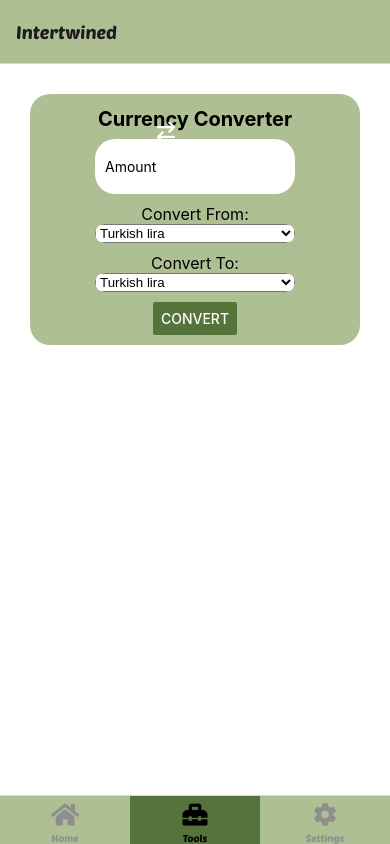
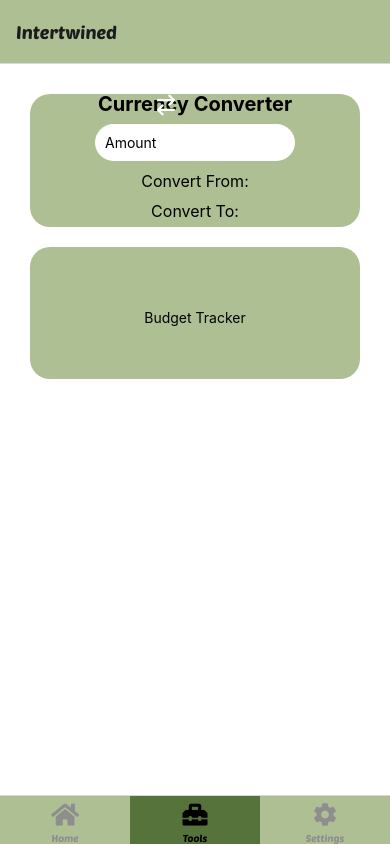
Before and after one commit to TonyLamQ/Intertwined, a React Native app: screen /tools in a window 390 px wide. Built offline with nearby package versions, Linux system fonts and the light colour scheme.

Commit message:
init new functions

```diff
--- a/Components/ToolsScreen.tsx
+++ b/Components/ToolsScreen.tsx
@@ -1,11 +1,13 @@
 import colors from '../utils/colors';
 import { ScrollView, StyleSheet, Text, View } from 'react-native';
-import ValutaConverterComponent from './ValutaConverterComponent';
+import ValutaConverterComponent from '../Shared/ValutaConverterComponent';
+import BudgetTrackerComponent from '../Shared/BudgetTrackerComponent';
 
 export default function ToolsScreen() {
   return (
       <ScrollView style={styles.scrollView}>
         <ValutaConverterComponent />
+        <BudgetTrackerComponent />
       </ScrollView>
   );
 }
@@ -14,6 +16,10 @@ const styles = StyleSheet.create({
   scrollView: {
     flex: 1,
     padding:30,
+    gap: 20,
     backgroundColor: colors.white,
   },
+  ValutaConverter:{
+
+  }
 });
--- /dev/null
+++ b/Shared/BudgetTrackerComponent.tsx
@@ -0,0 +1,24 @@
+import { useState } from 'react';
+import { StyleSheet, Text, View } from 'react-native';
+import colors from '../utils/colors';
+
+export default function BudgetTrackerComponent() {
+  return (
+      <View style={styles.ViewContainer}>
+        <Text>Budget Tracker</Text>
+      </View>
+  );
+}
+
+const styles = StyleSheet.create({
+    ViewContainer: {
+        flex: 1,
+        backgroundColor: colors.primary,
+        alignItems: 'center',
+        justifyContent: 'center',
+        paddingTop:20,
+        paddingBottom:10,
+        borderRadius: 20,
+        marginBottom: 20,
+      },
+});
--- a/Components/ValutaConverterComponent.tsx
+++ b/Shared/ValutaConverterComponent.tsx
@@ -1,4 +1,4 @@
-import { useState } from 'react';
+import { useEffect, useState } from 'react';
 import { Button, StyleSheet, Text, View, TextInput, TouchableOpacity } from 'react-native';
 import colors from '../utils/colors';
 import { CurrencyRates, getCurrencyByRate } from '../Data/CurrencyRates';
@@ -11,7 +11,15 @@ export default function ValutaConverterComponent() {
     const [fromCurrency, setfromCurrency] = useState(CurrencyRates.TRY.toString());
     const [toCurrency, settoCurrency] = useState(CurrencyRates.TRY.toString());
 
+    useEffect(() => {
+      convertCurrency();
+    }, [fromCurrency, toCurrency, amount]);
+
     const convertCurrency = () => {
+      if (amount === '') {
+        setConvertedAmount('');
+        return;
+      }
       const result = ((parseFloat(amount) / parseFloat(fromCurrency)) * parseFloat(toCurrency)).toFixed(2);
       if (isNaN(parseFloat(result))) {
         setConvertedAmount('Invalid amount');
@@ -38,7 +46,6 @@ export default function ValutaConverterComponent() {
               const temp = fromCurrency;
               setfromCurrency(toCurrency);
               settoCurrency(temp);
-              convertCurrency();
             }}>
               <Octicons style={styles.HeaderIcon} name="arrow-switch" size={24} color="black" />
             </TouchableOpacity>
@@ -57,13 +64,12 @@ export default function ValutaConverterComponent() {
           <Text style={styles.PickerTitle}>Convert To:</Text>
           <CurrencyPicker selectedValue={toCurrency} onValueChange={(itemValue, itemIndex) => settoCurrency(itemValue)} />
 
-          <Button title="Convert" onPress={convertCurrency} color={colors.secondary}/>
           {convertedAmount === '' ? null : convertedAmount !== 'Invalid amount' ? (
-            <Text>
+            <Text style={styles.CurrencyResult}>
              Converted Amount: {convertedAmount} {getCurrencyByRate(CurrencyRates, parseFloat(toCurrency))}
             </Text>
           ) : (
-            <Text>Amount is invalid.</Text>
+            <Text style={styles.CurrencyResult}>Amount is invalid.</Text>
           )}
         </View>
     );
@@ -78,6 +84,7 @@ const styles = StyleSheet.create({
     paddingTop:20,
     paddingBottom:10,
     borderRadius: 20,
+    marginBottom: 20,
   },
   Header: {
     flexDirection: 'row',
@@ -99,6 +106,7 @@ const styles = StyleSheet.create({
     position: 'absolute',
     color: colors.white,
     right: 20,
+    marginTop: -12,
   },
   PickerTitle: {
     color: colors.black,
@@ -112,5 +120,15 @@ const styles = StyleSheet.create({
     borderRadius: 20,
     padding: 10,
     marginBottom: 10,
+  },
+  CurrencyResult: {
+    marginTop: 10,
+    color: colors.white,
+    fontSize: 15,
+    fontWeight: 'bold',
+    borderColor: colors.white,
+    borderRadius: 20,
+    padding: 10,
+    backgroundColor: colors.secondary,
   }
 });
```
Lines whose indentation alone changed are shown as unchanged.
